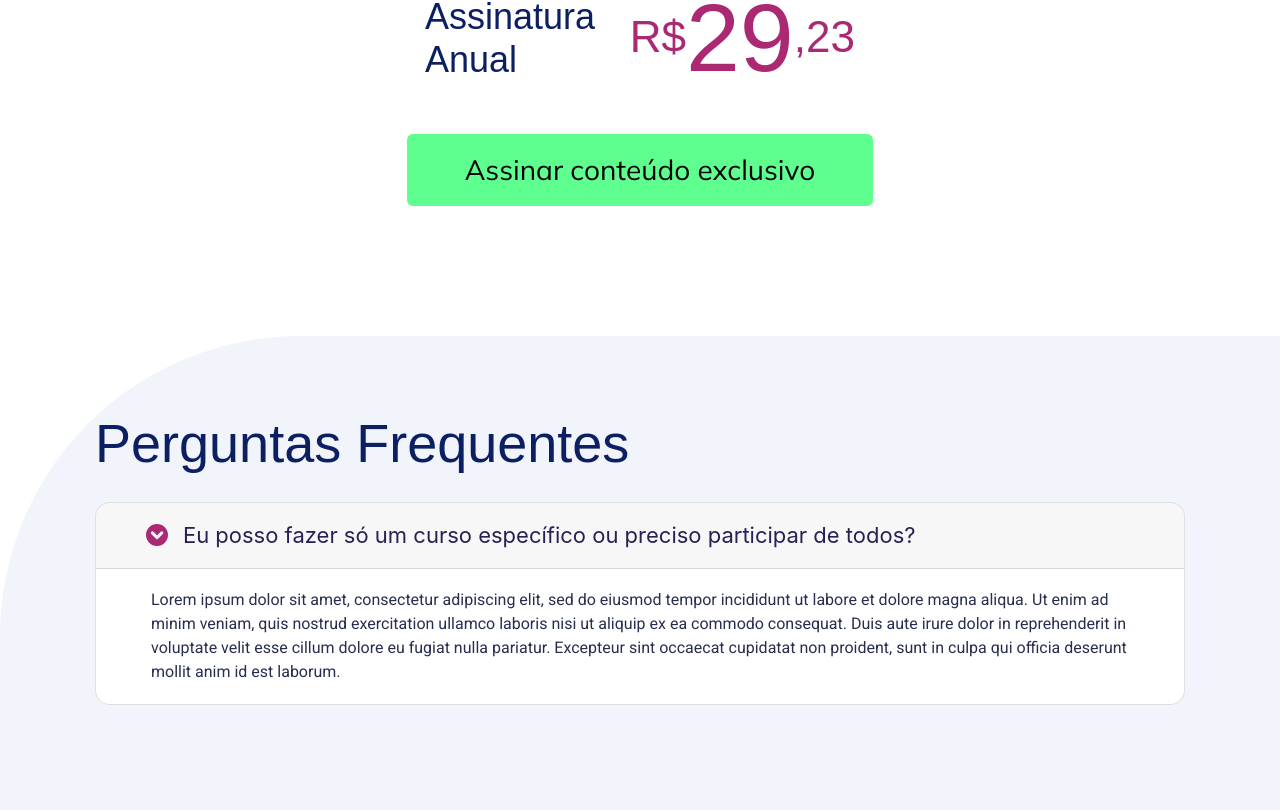
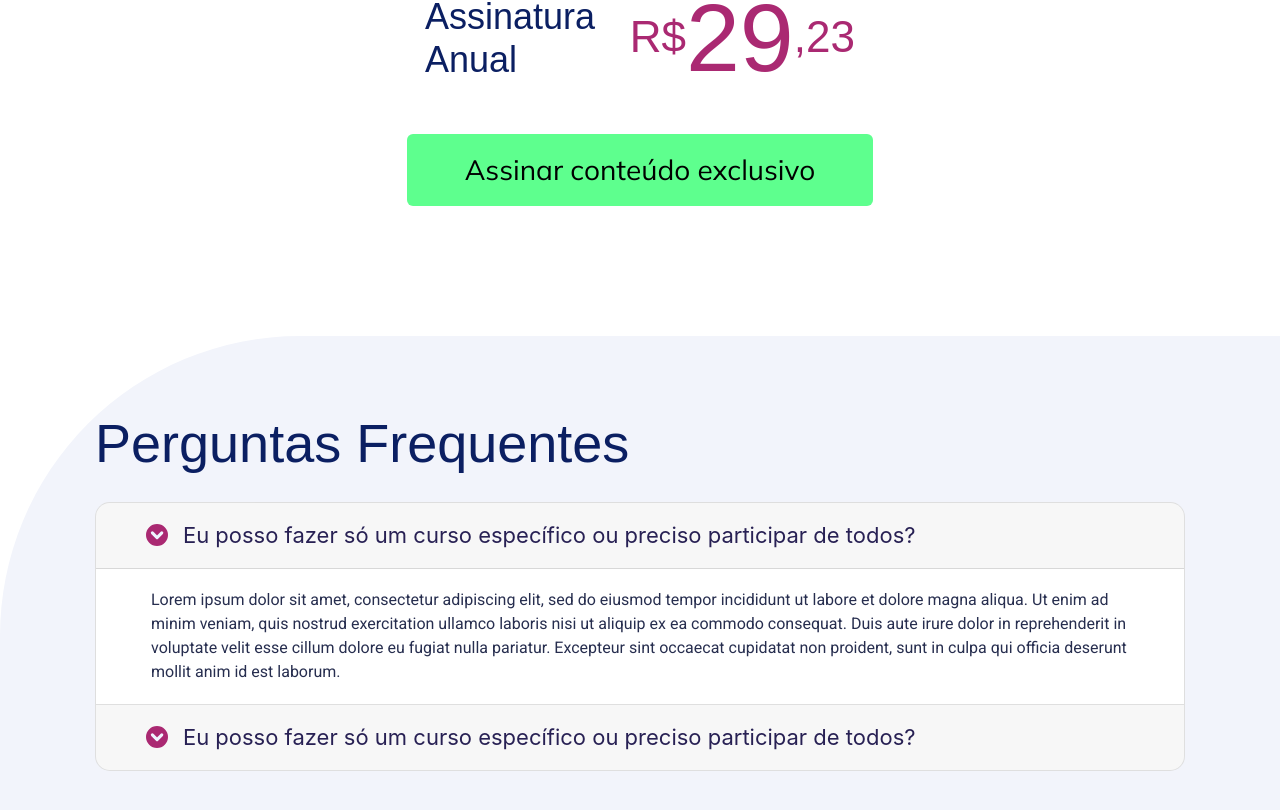
Before and after one commit to MarcosVel/WeDoCare, a React (Create React App) app: page / in a window 1280 px wide. Shown: the part 3260-4070 px from the top of the page. Built offline with nearby package versions, Linux system fonts and the light colour scheme.

Commit message:
adjusting Cards

```diff
--- a/src/components/Faq/Faq.css
+++ b/src/components/Faq/Faq.css
@@ -8,7 +8,8 @@
 }
 
 .faq_div {
-  max-width: 1108px;
+  max-width: 1090px;
+  width: 100%;
   margin: 75px 0;
 }
 
@@ -17,8 +18,8 @@
 }
 
 .faq_card {
-  max-width: 1090px;
   border-radius: 15px;
+  width: 100%;
 }
 
 .faq_cardHeader {
--- a/src/components/Faq/Faq.js
+++ b/src/components/Faq/Faq.js
@@ -17,6 +17,15 @@ function Faq() {
               <Card.Body className="faq_txtCardBody">Lorem ipsum dolor sit amet, consectetur adipiscing elit, sed do eiusmod tempor incididunt ut labore et dolore magna aliqua. Ut enim ad minim veniam, quis nostrud exercitation ullamco laboris nisi ut aliquip ex ea commodo consequat. Duis aute irure dolor in reprehenderit in voluptate velit esse cillum dolore eu fugiat nulla pariatur. Excepteur sint occaecat cupidatat non proident, sunt in culpa qui officia deserunt mollit anim id est laborum.</Card.Body>
             </Accordion.Collapse>
           </Card>
+          <Card className="faq_card">
+            <Accordion.Toggle as={ Card.Header } eventKey="1" className="faq_cardHeader">
+              <img src={ Dropdown } className="faq_dropIcon" />
+              Eu posso fazer só um curso específico ou preciso participar de todos?
+            </Accordion.Toggle>
+            <Accordion.Collapse eventKey="1" className="faq_cardBody">
+              <Card.Body className="faq_txtCardBody">Lorem ipsum dolor sit amet, consectetur adipiscing elit, sed do eiusmod tempor incididunt ut labore et dolore magna aliqua. Ut enim ad minim veniam, quis nostrud exercitation ullamco laboris nisi ut aliquip ex ea commodo consequat. Duis aute irure dolor in reprehenderit in voluptate velit esse cillum dolore eu fugiat nulla pariatur. Excepteur sint occaecat cupidatat non proident, sunt in culpa qui officia deserunt mollit anim id est laborum.</Card.Body>
+            </Accordion.Collapse>
+          </Card>
         </Accordion>
       </div>
     </section>
```
